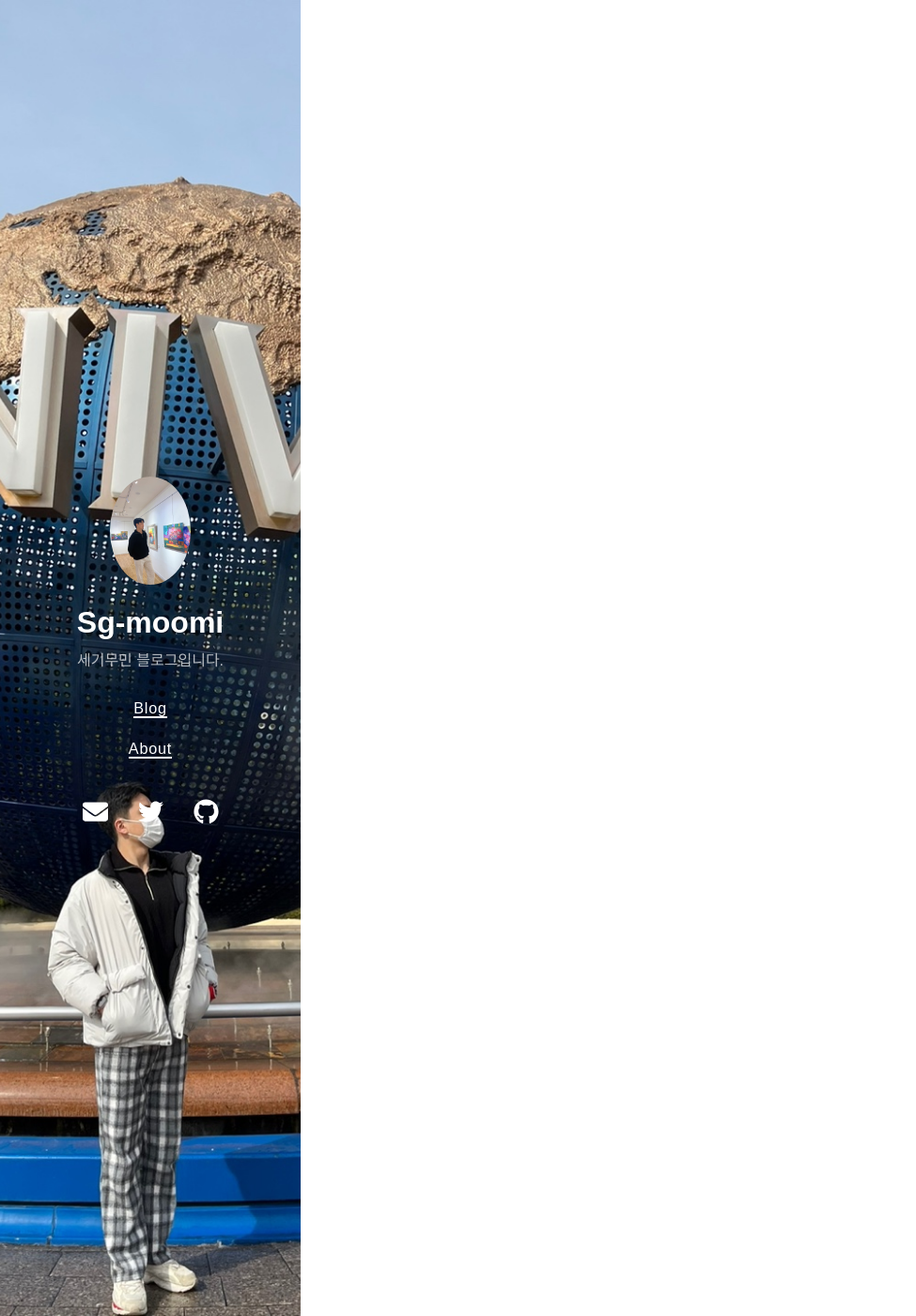
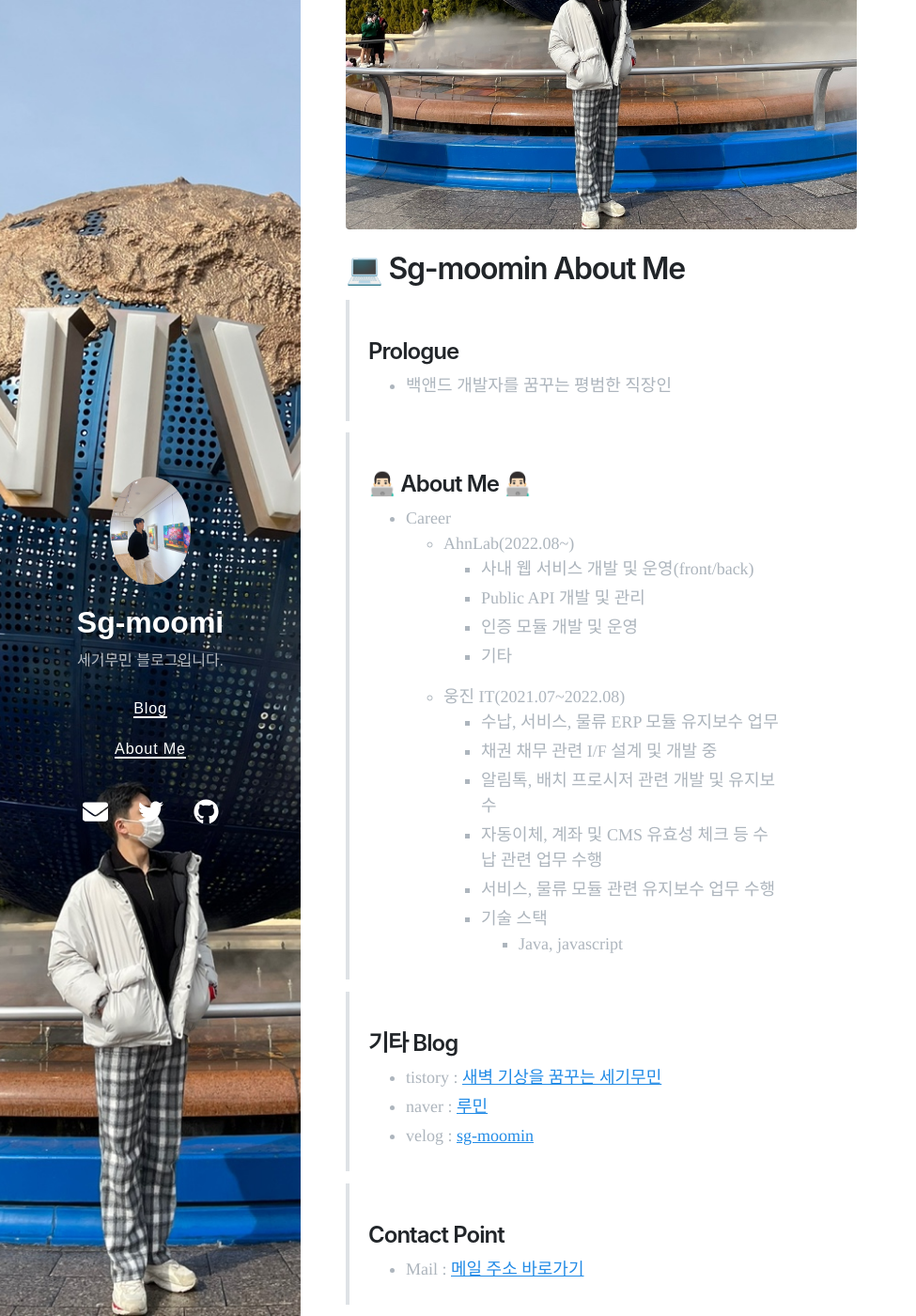
Before and after one commit to sg-moomin/sg-moomin.github.io, a Jekyll site: the page built from about.md, in a window 1280 px wide and 1400 px high, scrolled down 577 px. Shown: the whole window at 94% size, without its empty margins (0-975 px from the left). Built offline with Jekyll 4.4.1, drawn with Linux system fonts in a browser that asks for light colours; nearby versions of some CDN libraries; some of the changed text lies outside the part shown.

Commit message:
docs : about me 수정

```diff
--- a/_config.yml
+++ b/_config.yml
@@ -38,7 +38,7 @@ social:
     - https://twitter.com/vszhub
     - https://github.com/vszhub
 google_site_verification: xxxxx
-lang: ko
+lang: kr
 
 sass:
   sass_dir: _sass
--- a/_data/navigation.yml
+++ b/_data/navigation.yml
@@ -1,4 +1,4 @@
 - title: Blog
   url: /
-- title: About
+- title: About Me
   url: /about/
--- a/about.md
+++ b/about.md
@@ -1,8 +1,34 @@
 ---
 layout: page
-title: About
+title: About Me
 ---
 
-**Not Pure Poole** is a simple, beautiful, and powerful Jekyll theme for blogs. It is built on [Poole](https://github.com/poole/poole) and [Pure](https://purecss.io/).
+![Github_Logo](/assets/img/post/20231009_1.jpeg)
 
-For more information about Not Pure Poole, please browse the [README](https://github.com/vszhub/not-pure-poole) file.
+# 💻 Sg-moomin About Me
+> ## Prologue
+  -  백앤드 개발자를 꿈꾸는 평범한 직장인
+
+> ## 👨🏻‍💻 About Me 👨🏻‍💻
+  - Career
+    - AhnLab(2022.08~)
+        - 사내 웹 서비스 개발 및 운영(front/back)
+        - Public API 개발 및 관리
+        - 인증 모듈 개발 및 운영
+        - 기타
+    - 웅진 IT(2021.07~2022.08)
+        - 수납, 서비스, 물류 ERP 모듈 유지보수 업무
+        - 채권 채무 관련 I/F 설계 및 개발 중
+        - 알림톡, 배치 프로시저 관련 개발 및 유지보수
+        - 자동이체, 계좌 및 CMS 유효성 체크 등 수납  관련 업무 수행
+        - 서비스, 물류 모듈 관련 유지보수 업무 수행
+      - 기술 스택
+        - Java, javascript
+
+> ## 기타 Blog
+  - tistory : [새벽 기상을 꿈꾸는 세기무민](https://sg-moomin.tistory.com/)
+  - naver : [루민](https://blog.naver.com/rooney9325)
+  - velog : [sg-moomin](https://velog.io/@sg-moomin)
+
+> ## Contact Point
+- Mail : [메일 주소 바로가기](rooney9325@gmail.com)
```
